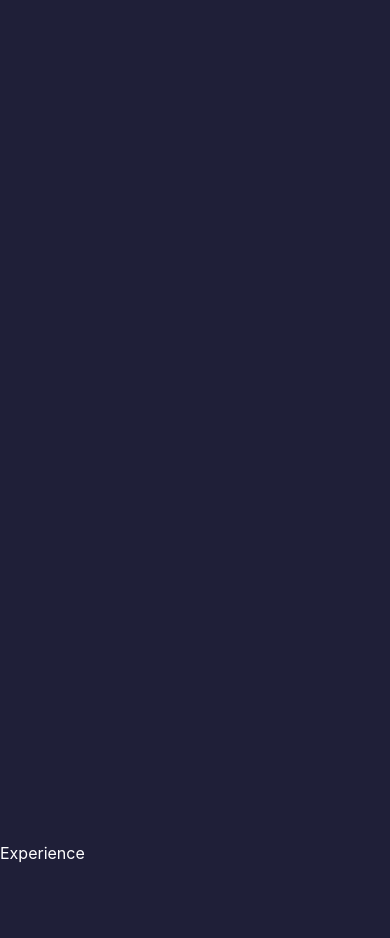
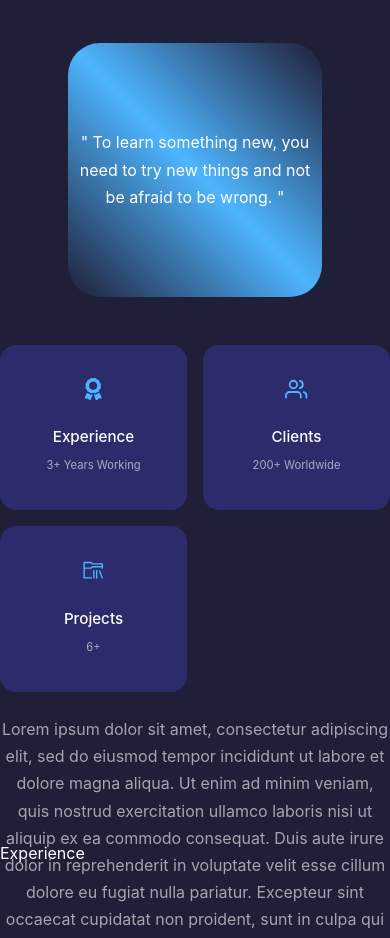
Before and after one commit to PeterSYoo/portfolio-v2, a React (Create React App) app: page / in a window 390 px wide. Shown: the part 1040-1978 px from the top of the page. Built offline with nearby package versions, Linux system fonts and the light colour scheme; the HTML template or start-up script is replaced by a standard one.

Commit message:
wip: adds to about component, media queries for mobile and tablet sizes

```diff
--- a/src/components/about/About.js
+++ b/src/components/about/About.js
@@ -1,7 +1,56 @@
 import './about.scss';
+import { FaAward } from 'react-icons/fa';
+import { FiUsers } from 'react-icons/fi';
+import { VscFolderLibrary } from 'react-icons/vsc';
 
 const About = () => {
-  return <section id="about">About</section>;
+  return (
+    <section id="about">
+      <h5>Get To Know</h5>
+      <h2>About Me</h2>
+
+      <div className="container about__container">
+        <div className="about__me">
+          <div className="about__me-quote">
+            " To learn something new, you need to try new things and not be
+            afraid to be wrong. "
+          </div>
+        </div>
+        <div className="about__content">
+          <div className="about__cards">
+            <article className="about__card">
+              <FaAward className="about__icon" />
+              <h5>Experience</h5>
+              <small>3+ Years Working</small>
+            </article>
+            <article className="about__card">
+              <FiUsers className="about__icon" />
+              <h5>Clients</h5>
+              <small>200+ Worldwide</small>
+            </article>
+            <article className="about__card">
+              <VscFolderLibrary className="about__icon" />
+              <h5>Projects</h5>
+              <small>6+</small>
+            </article>
+          </div>
+          <p>
+            Lorem ipsum dolor sit amet, consectetur adipiscing elit, sed do
+            eiusmod tempor incididunt ut labore et dolore magna aliqua. Ut enim
+            ad minim veniam, quis nostrud exercitation ullamco laboris nisi ut
+            aliquip ex ea commodo consequat. Duis aute irure dolor in
+            reprehenderit in voluptate velit esse cillum dolore eu fugiat nulla
+            pariatur. Excepteur sint occaecat cupidatat non proident, sunt in
+            culpa qui officia deserunt mollit anim id est laborum.
+          </p>
+
+          <a href="#contact" className="btn btn-primary">
+            Let's Talk
+          </a>
+        </div>
+      </div>
+    </section>
+  );
 };
 
 export default About;
--- a/src/components/about/about.scss
+++ b/src/components/about/about.scss
@@ -0,0 +1,101 @@
+.about__container {
+  display: grid;
+  grid-template-columns: 35% 50%;
+  gap: 15%;
+}
+
+.about__me {
+  width: 100%;
+  aspect-ratio: 1/1;
+  border-radius: 2rem;
+  background: linear-gradient(
+    45deg,
+    transparent,
+    var(--color-primary),
+    transparent
+  );
+  display: grid;
+  place-items: center;
+}
+
+.about__me-quote {
+  text-align: center;
+}
+
+.about__cards {
+  display: grid;
+  grid-template-columns: repeat(3, 1fr);
+  gap: 1.5rem;
+}
+
+.about__card {
+  background: var(--color-bg-variant);
+  border: 1px solid transparent;
+  border-radius: 1rem;
+  padding: 2rem;
+  text-align: center;
+}
+
+.about__card:hover {
+  background: transparent;
+  border-color: var(--color-primary-variant);
+  cursor: default;
+}
+
+.about__icon {
+  color: var(--color-primary);
+  font-size: 1.4rem;
+  margin-bottom: 1rem;
+}
+
+.about__card h5 {
+  font-size: 0.95rem;
+}
+
+.about__card small {
+  font-size: 0.7rem;
+  color: var(--color-light);
+}
+
+.about__content p {
+  margin: 2rem 0 2.6rem;
+  color: var(--color-light);
+}
+
+/* ==== Meda Queries (Tablet) ==== */
+@media screen and (max-width: 1024px) {
+  .about__container {
+    grid-template-columns: 1fr;
+    gap: 0;
+  }
+
+  .about__me {
+    width: 50%;
+    margin: 2rem auto 4rem;
+  }
+
+  .about__content p {
+    margin: 1rem 0 1.5rem;
+  }
+}
+
+/* ==== Meda Queries (Mobile) ==== */
+@media screen and (max-width: 600px) {
+  .about__me {
+    width: 65%;
+    margin: 0 auto 3rem;
+  }
+
+  .about__cards {
+    grid-template-columns: 1fr 1fr;
+    gap: 1rem;
+  }
+
+  .about__content {
+    text-align: center;
+  }
+
+  .about__content p {
+    margin: 1.5rem 0;
+  }
+}
--- a/src/index.scss
+++ b/src/index.scss
@@ -10,7 +10,7 @@
 
 :root {
   --color-bg: #1f1f38;
-  --color-bg-varient: #2c2c6c;
+  --color-bg-variant: #2c2c6c;
   --color-primary: #4db5ff;
   --color-primary-variant: rgba(77, 181, 255, 0.4);
   --color-white: #fff;
```
